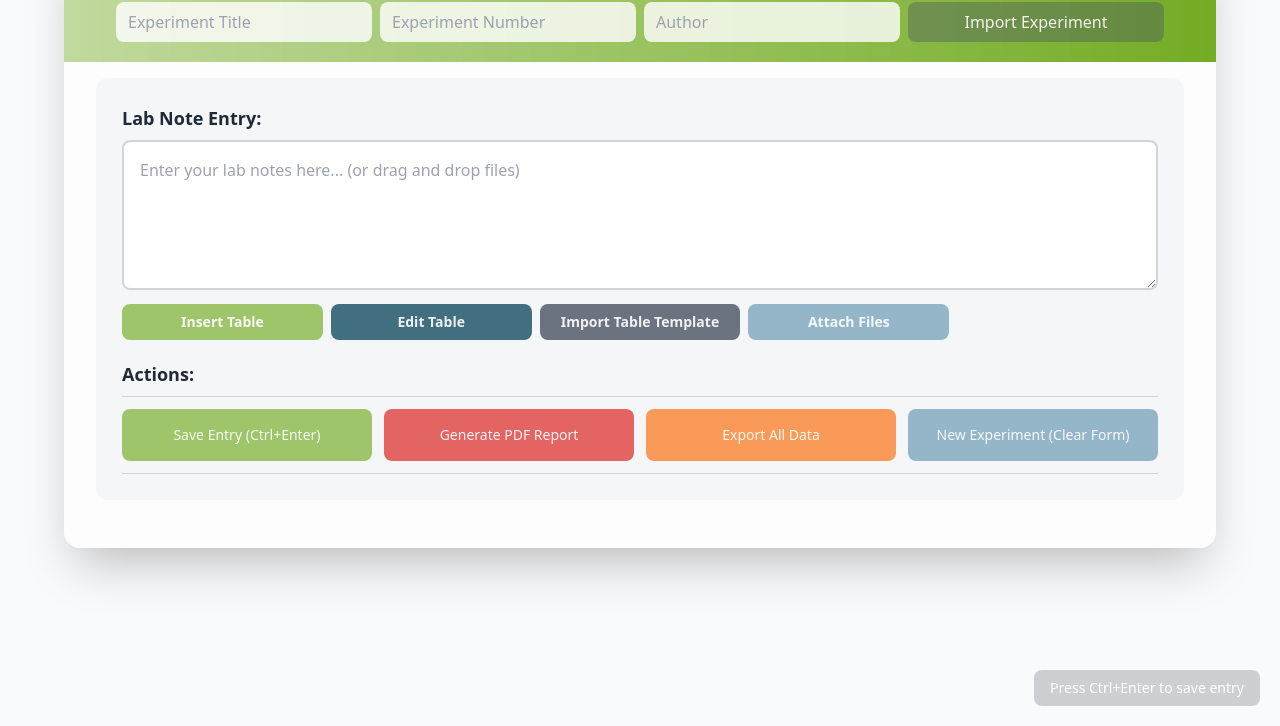
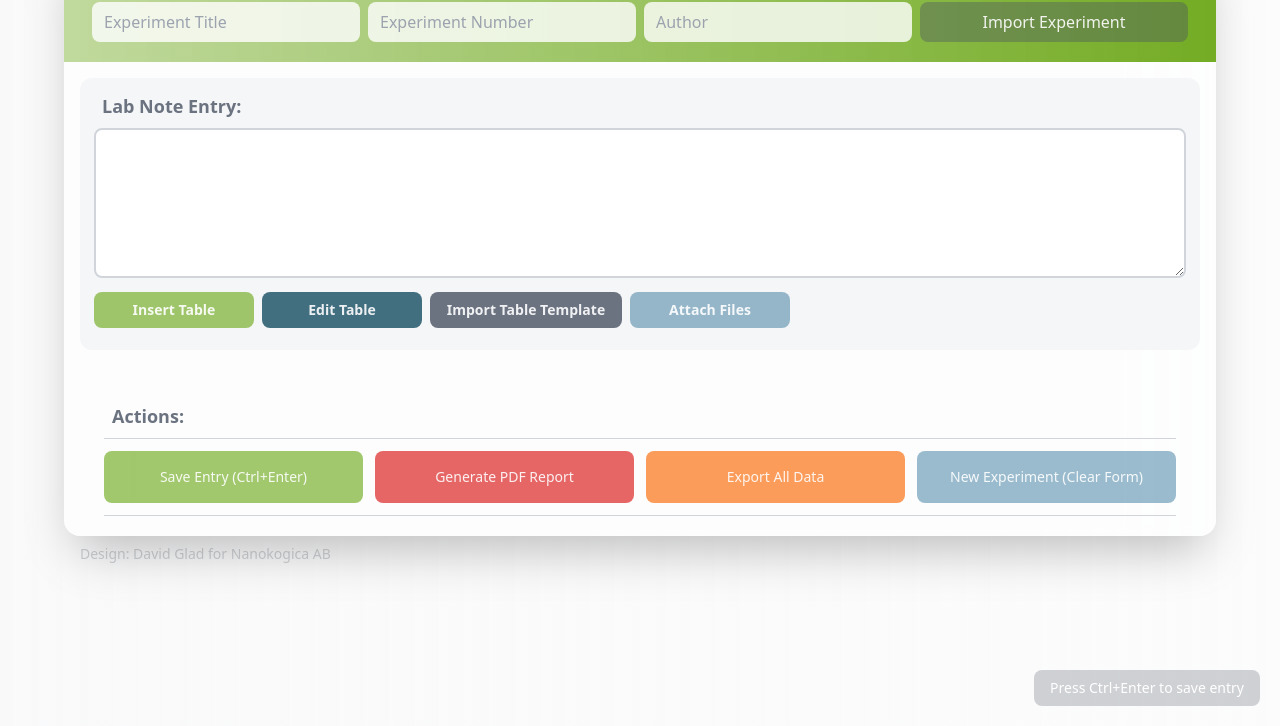
Before and after one commit to nanologica/nanologica.github.io, a plain HTML site: page index.html in a window 1280 px wide. Shown: the part 74-800 px from the top of the page. Drawn offline with nearby package versions, Linux system fonts and the light colour scheme.

Commit message:
Update index.html

```diff
--- a/index.html
+++ b/index.html
@@ -10,13 +10,13 @@
     <script src="https://cdnjs.cloudflare.com/ajax/libs/jszip/3.10.1/jszip.min.js"></script>
     <script src="https://cdnjs.cloudflare.com/ajax/libs/FileSaver.js/2.0.5/FileSaver.min.js"></script>
 </head>
-<!--items-center justify-center min-w-[250px]-->
-<body class="bg-gray-50 sm:px-3 py-3">
+<!--items-center justify-center min-w-[250px] bg-gray-50-->
+<body class="bg-gradient-to-r from-gray-100/50 to-gray-100/30 sm:px-3 py-3">
     <div class="max-w-6xl mx-auto bg-white/60 backdrop-blur-sm rounded-2xl shadow-2xl overflow-hidden">
         <!-- Header -->
-        <div class="bg-gradient-to-r from-lime-600/40 to-lime-600/90 px-3 py-2 text-center" >
+        <div class="bg-gradient-to-r from-lime-600/40 to-lime-600/90 px-3 sm:px-5 md:px-7 py-2 text-center" >
             <h1 class="text-white/80 text-4xl font-bold mb-1">NANOLAB NOTES</h1>
-            <div class="sm:px-10 py-3 rounded-lg  grid md:grid-cols-4 gap-2 sm:grid-cols-1">
+            <div class=" py-3 rounded-lg  grid md:grid-cols-4 gap-2 sm:grid-cols-1">
                 <input type="text" id="experimentTitle" placeholder="Experiment Title"
                     class=" bg-white/80 text-gray-800 px-3 py-2 rounded-lg text-base  focus:outline-none focus:ring-2 focus:ring-purple-400">
                 <input type="text" id="experimentNumber" placeholder="Experiment Number"
@@ -31,44 +31,51 @@
         </div>
 
 <!-- Main Content -->
-        <div class="py-4 sm:px-0 md:px-4 lg:px-8">
+        <div class="py-4 sm:px-0 md:px-4 lg:px-4">
          <!-- Entry Form -->
-            <div class="bg-gray-100/80 rounded-xl p-3 lg:p-6 mb-8 border-2 border-transparent">
+             <div class=" bg-gray-100/80 rounded-xl p-3  mb-8 border-2 border-transparent">
                  <div class="mb-30">
-                    <label for="entryContent" class="block mb-2 font-semibold text-gray-800 text-lg">Lab Note Entry:</label>
+                     <label for="entryContent" class="px-2 block mb-2 font-semibold text-gray-500 text-lg">Lab Note Entry:</label>
                      <textarea id="entryContent" placeholder="Enter your lab notes here... (or drag and drop files)"
-                        class="w-full min-h-[150px] p-4 border-2 border-gray-300 rounded-lg text-base resize-y transition-all focus:outline-none focus:border-purple-500 focus:ring-2 focus:ring-purple-200"></textarea>
-                    <div class="gap-2 mt-2 grid sm:grid-cols-2 md:grid-cols-5">
+                        class="w-full min-h-[150px] p-4 border-2 border-gray-300 rounded-lg text-base resize-y transition-all focus:outline-none focus:border-purple-500 focus:ring-2 focus:ring-purple-200">
+                    </textarea>
+
+            <!-- Fixed button container with flex layout -->
+                     <div class="flex flex-wrap gap-2 mt-2">
                          <button id="insertTableBtn"
-                            class="bg-lime-600/60 hover:bg-lime-700/90 text-white/90 px-2 py-2 rounded-lg font-semibold text-sm transition-all  ">
+                             class=" w-40 flex-auto md:flex-initial bg-lime-600/60 hover:bg-lime-700/90 text-white/90 px-4 py-2 rounded-lg font-semibold text-sm transition-all">
                             Insert Table
                         </button>
+
                             <button id="editTableBtn"
-                            class="bg-cyan-900/80 hover:bg-cyan-950/80 text-white/90 px-2 py-2 rounded-lg font-semibold text-sm transition-all ">
+                            class="w-full sm:w-40 flex-none bg-cyan-900/80 hover:bg-cyan-950/80 text-white/90 px-4 py-2 rounded-lg font-semibold text-sm transition-all">
                             Edit Table
                         </button>
-                        <label class=" md:col-span-1 sm:col-span-2 bg-gray-500 hover:bg-gray-600 text-white/90 text-sm text-nowrap px-2 py-2 rounded-lg font-semibold text-sm text-center transition-all cursor-pointer">
+
+                        <label class="w-full sm:w-48 flex-none bg-gray-500 hover:bg-gray-600 text-white/90 px-4 py-2 rounded-lg font-semibold text-sm text-center transition-all cursor-pointer">
                             <input type="file" id="importTableInput" accept=".json" class="hidden">
                             Import Table Template
                         </label>
-                        <!--flex flex-wrap align items: stretch-->
 
-                            <label class="bg-sky-800/40 hover:bg-sky-900/50 text-center text-sm text-white/90 px-4 py-2 rounded-lg cursor-pointer transition-all font-semibold inline-block">
+                        <label class="w-full sm:w-40 flex-auto md:flex-initial bg-sky-800/40 hover:bg-sky-900/50 text-white/90 px-4 py-2 rounded-lg font-semibold text-sm text-center transition-all cursor-pointer">
                             <input type="file" id="fileInput" multiple accept="*/*" class="hidden">
                             Attach Files
                         </label>
-                            <div id="attachedFiles" class="flex flex-wrap gap-2"></div>
 
                     </div>
+
+            <!-- Attached files display area -->
+                    <div id="attachedFiles" class="flex flex-wrap gap-2 mt-2"></div>
                 </div>
-
-                <div class="mb-5">
-
-
             </div>
-                <div>
-                    <label for="entryContent" class="block mb-2 font-semibold text-gray-800 text-lg">Actions:</label>
-                    <div class="grid md:grid-cols-4 gap-2 sm:grid-cols-2 grid-cols-1 gap-3 border-b border-t border-gray-300 py-3  font-medium">
+        </div>
+            <div class="mb-1"></div>
+            <div class="px-4 sm:px-7 md:px-10">
+                <label for="entryContent"
+                    class="px-2 block mb-2 font-semibold text-gray-500 text-lg">
+                    Actions:
+                </label>
+                <div class="mb-5 grid md:grid-cols-4 gap-2 sm:grid-cols-2 grid-cols-1 gap-3 border-b border-t border-gray-300 py-3  font-medium">
                     <button id="saveBtn"
                         class="bg-lime-600/60 hover:bg-lime-600/90 text-nowrap text-white/90 px-3 py-4  sm:col-span-2 md:col-span-1 rounded-lg text-sm transition-all  ">
                         Save Entry (Ctrl+Enter)
@@ -92,6 +99,9 @@
             <!-- Entries Container -->
             <div id="entriesContainer" class="space-y-5">
                 <!-- Entries will be added here dynamically -->
+            </div>
+            <div class="max-w-6xl mx-auto text-gray-800/20 px-4 py-2 rounded-lg text-sm ">
+        Design: David Glad for Nanokogica AB
     </div>
         </div>
     </div>
@@ -145,10 +155,11 @@
             </div>
         </div>
     </div>
-<div class="rounded-full w-[80px] bg-green-500"></div>
+
     <div class=" invisible sm:visible fixed bottom-5 right-5 bg-gray-800/20 text-white px-4 py-2 rounded-lg text-sm ">
         Press Ctrl+Enter to save entry
     </div>
+
 
     <script>
         class LabNotebook {
@@ -1056,7 +1067,7 @@
                     }
 
                     // Check if new page is needed
-                    if (tempY + entryHeight > 270) {
+                    if (tempY + entryHeight > 260) {
                         totalPages++;
                         tempY = 46;
                     }
@@ -1095,7 +1106,7 @@
                                 if (tableData && tableData.data) {
                                     // Check if table fits on current page
                                     const tableHeight = (tableData.data.length + 2) * 10;
-                                    if (yPosition + tableHeight > 270) {
+                                    if (yPosition + tableHeight > 260) {
                                         doc.addPage();
                                         currentPage++;
                                         addPageHeader(currentPage);
@@ -1133,7 +1144,7 @@
                                 const lines = doc.splitTextToSize(processedText, 170);
 
                                 for (let j = 0; j < lines.length; j++) {
-                                    if (yPosition > 270) {
+                                    if (yPosition > 260) {
                                         doc.addPage();
                                         currentPage++;
                                         addPageHeader(currentPage);
@@ -1213,7 +1224,7 @@
                                 const image = images[i];
 
                                 // Check if images fit on current page
-                                if (yPosition + imageHeight + 10 > 270) {
+                                if (yPosition + imageHeight + 10 > 260) {
                                     doc.addPage();
                                     currentPage++;
                                     addPageHeader(currentPage);
@@ -1252,7 +1263,7 @@
                         // Non-image attachments
                         const nonImageFiles = entry.files ? entry.files.filter(f => !f.isImage) : [];
                         if (nonImageFiles.length > 0) {
-                            if (yPosition + 10 > 270) {
+                            if (yPosition + 10 > 260) {
                                 doc.addPage();
                                 currentPage++;
                                 addPageHeader(currentPage);
@@ -1270,7 +1281,7 @@
 
                         // Edit history
                         if (entry.editHistory && entry.editHistory.length > 0) {
-                            if (yPosition + 5 > 270) {
+                            if (yPosition + 5 > 260) {
                                 doc.addPage();
                                 currentPage++;
                                 addPageHeader(currentPage);
```
Lines whose indentation alone changed are shown as unchanged.
